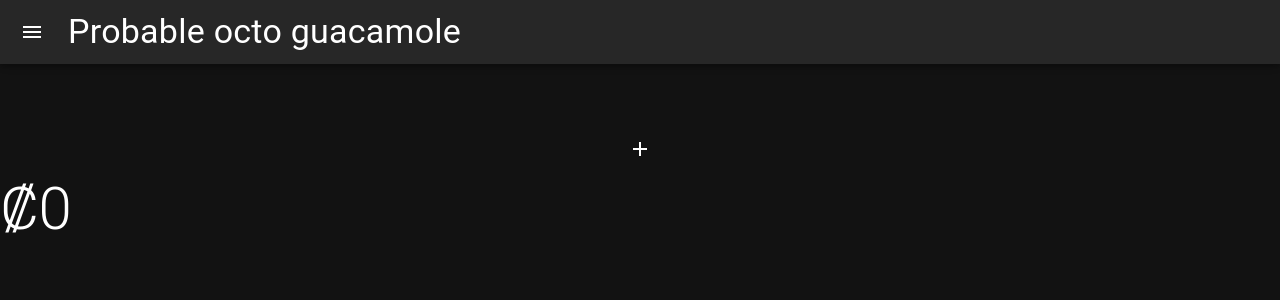
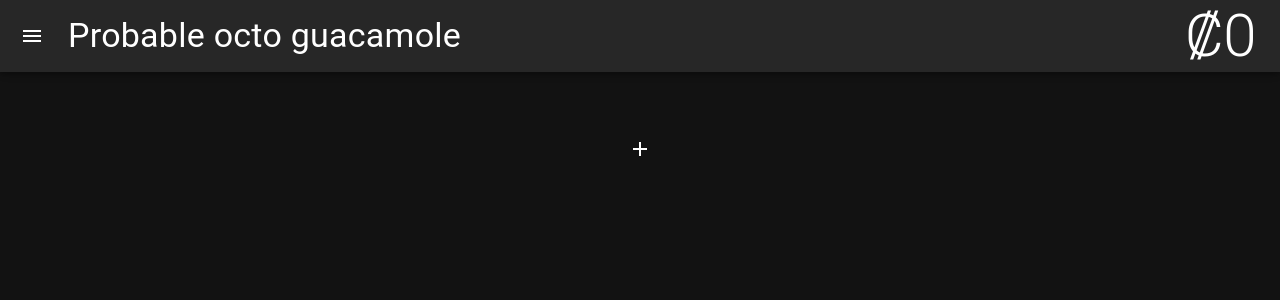
Before and after one commit to c-grattan/probable-octo-guacamole, a React (Create React App) app: page / in a window 1280 px wide. Shown: the top 300 px of the page. Built offline with nearby package versions, Linux system fonts and the light colour scheme.

Commit message:
Reposition profit tracker

```diff
--- a/src/App.tsx
+++ b/src/App.tsx
@@ -1,17 +1,24 @@
 import Box from "@mui/material/Box";
+import { useState } from "react";
 import { AppHeader } from "./components/AppHeader";
 import { Content } from "./components/Content";
 
 function App() {
+	const [profits, setProfits] = useState(0);
+
+	function updateProfits(change: number): void {
+		setProfits(profits + change);
+	}
+
 	return (
 		<Box>
 			<Box>
 				<header>
-					<AppHeader />
+					<AppHeader profits={profits} />
 				</header>
 			</Box>
 			<Box>
-				<Content />
+				<Content updateProfits={updateProfits} />
 			</Box>
 		</Box>
 	);
--- a/src/components/AppHeader.tsx
+++ b/src/components/AppHeader.tsx
@@ -6,8 +6,13 @@ import Typography from '@mui/material/Typography';
 import IconButton from '@mui/material/IconButton';
 import MenuIcon from '@mui/icons-material/Menu';
 import Drawer from '@mui/material/Drawer';
+import { ProfitTracker } from "./ProfitTracker";
 
-export const AppHeader = () => {
+type AHProps = {
+	profits: number
+}
+
+export const AppHeader = ({profits}: AHProps) => {
 	const [sidebarOpen, setSidebarOpen] = useState(false);
 
 	function toggleSidebar() {
@@ -31,6 +36,10 @@ export const AppHeader = () => {
 						<Typography variant="h4">
 							Probable octo guacamole
 						</Typography>
+
+						<div style={{marginLeft: 'auto'}}>
+							<ProfitTracker profits={profits} />
+						</div>
 					</Toolbar>
 				</AppBar>
 				<Toolbar />
--- a/src/components/Content.tsx
+++ b/src/components/Content.tsx
@@ -2,15 +2,10 @@ import { useState } from "react";
 import { InventoryManagement } from "./inventoryManagement/InventoryManagement";
 import { ProfitTracker } from "./ProfitTracker";
 
-export const Content = () => {
-	const [profits, setProfits] = useState(0);
+type CProps = {
+	updateProfits: (change: number) => void
+}
 
-	function updateProfits(change: number): void {
-		setProfits(profits + change);
-	}
-
-	return <>
-		<InventoryManagement updateProfits={(change: number) => updateProfits(change)} />
-		<ProfitTracker profits={profits} />
-	</>;
+export const Content = ({updateProfits}: CProps) => {
+	return <InventoryManagement updateProfits={(change: number) => updateProfits(change)} />
 }
--- a/src/components/ProfitTracker.tsx
+++ b/src/components/ProfitTracker.tsx
@@ -9,7 +9,7 @@ export const ProfitTracker = ({profits}: PTProps) => {
 
 	return <>
 		<Typography variant="h2" color={color}>
-			₡{profits}
+			{profits < 0 ? '-': null}₡{Math.abs(profits)}
 		</Typography>
 	</>
 }
--- a/src/components/inventoryManagement/Commodities.ts
+++ b/src/components/inventoryManagement/Commodities.ts
@@ -7,4 +7,16 @@ export const commodities: commodity[] = [
 	{label: "Fuel"},
 	{label: "Heavy Machinery"},
 	{label: "Crew"},
+	{label: "Food"},
+	{label: "Domestic Goods"},
+	{label: "Luxury Goods"},
+	{label: "Heavy Armaments"},
+	{label: "Marines"},
+	{label: "Volturnian Lobster"},
+	{label: "Metals"},
+	{label: "Transplutonic Metals"},
+	{label: "Ore"},
+	{label: "Transplutonic Ore"},
+	{label: "Recreational Drugs"},
+	{label: "Volatiles"},
 ];
```
